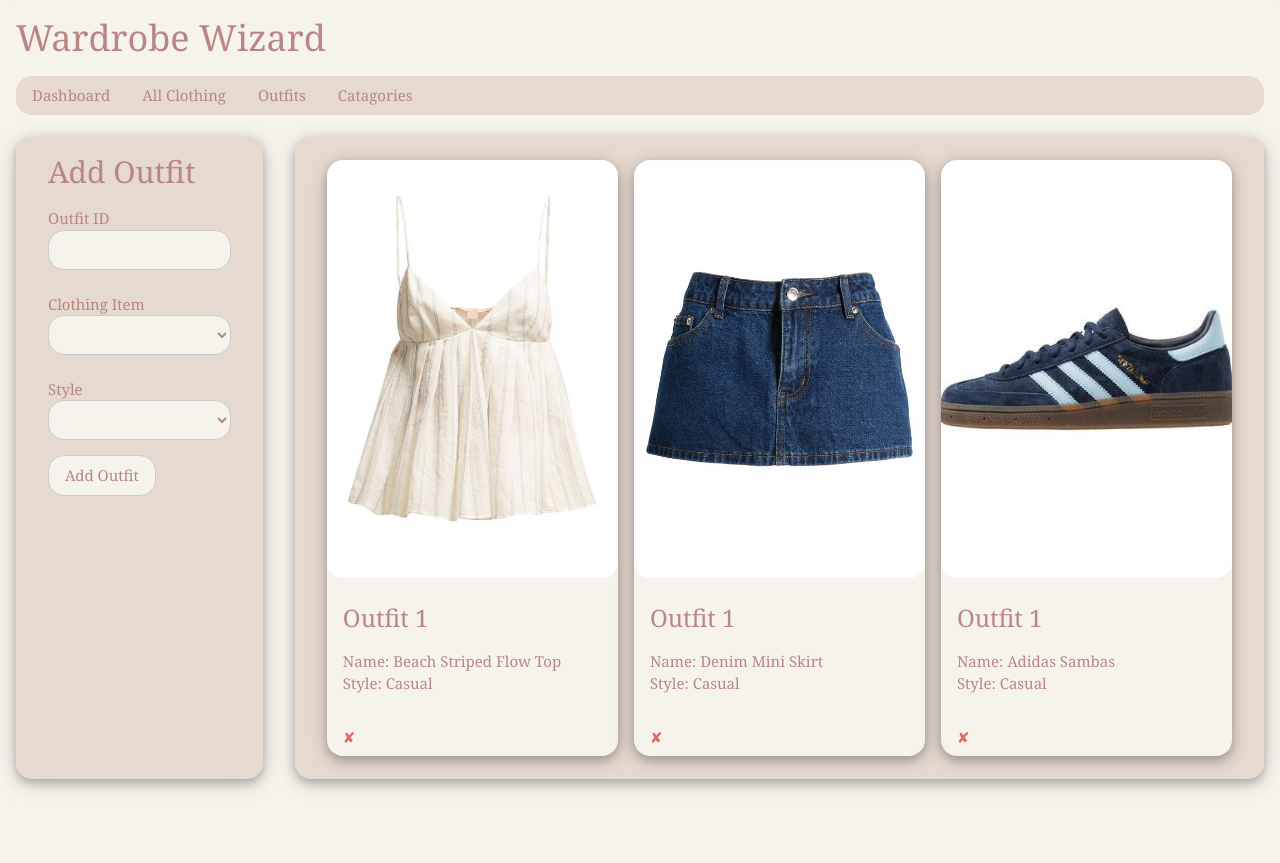
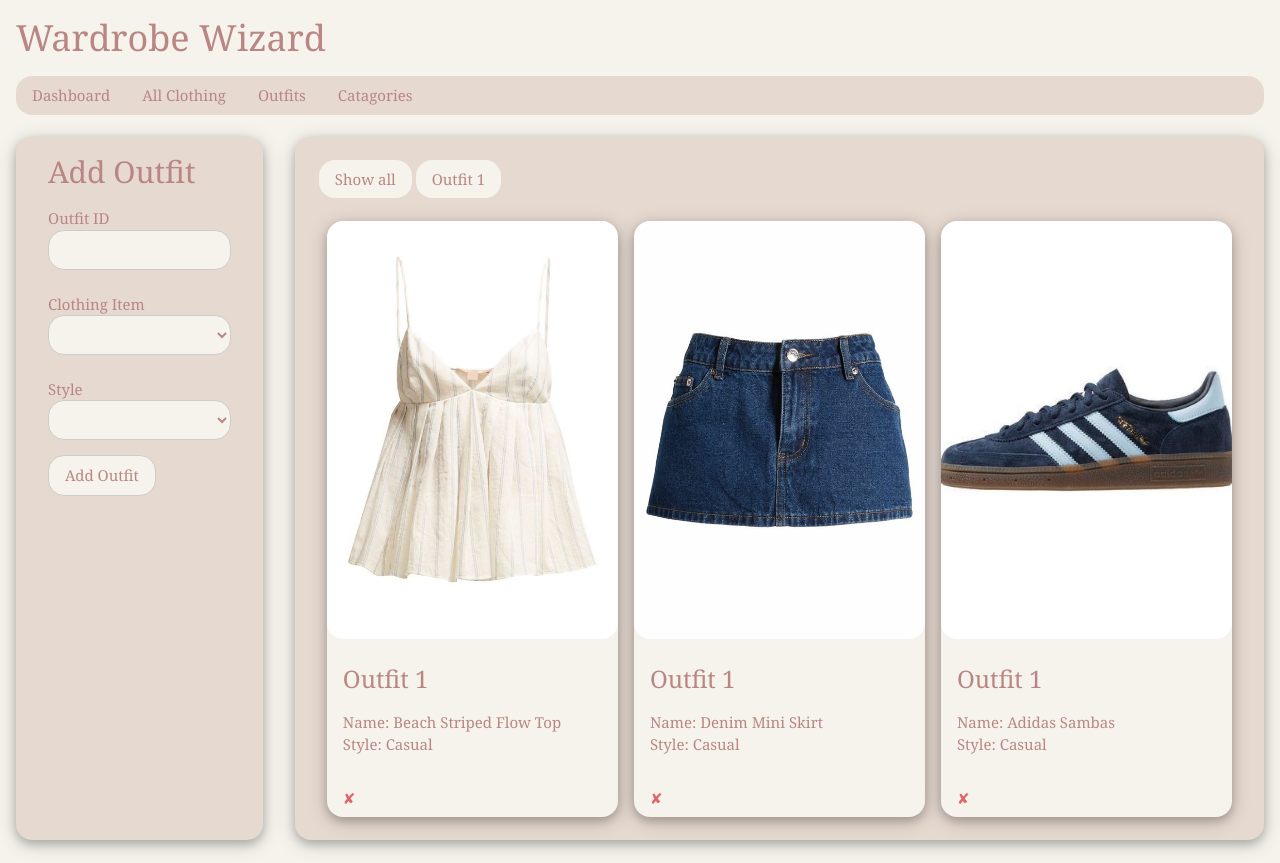
Before and after one commit to charlottepanck/CKP-Wardrobe, a Flask app: page /outfits in a window 1280 px wide. Before the commit the page ends 790 px from the top, so only its background shows below. Run offline with Flask 3, Linux system fonts and the light colour scheme; a user stored in the database is signed in; data comes from the database, SQL or seed files in the repository; both versions use the stored data as it was after the commit.

Commit message:
filter for outfits page

```diff
--- a/app.py
+++ b/app.py
@@ -216,7 +216,13 @@ def viewoutfits(user_id):
     LEFT JOIN clothing ON outfit.outfit_img_file = clothing.clothing_id
     WHERE outfit.user_id=?;""", (user_id,))
         outfits_results = cursor.fetchall()
-
+        cursor.execute("""SELECT outfit.id, outfit.outfit_id, clothing.name, style.style_name, clothing.img_file, outfit.user_id
+    FROM outfit
+    LEFT JOIN style ON outfit.outfit_style = style.style_id
+    LEFT JOIN clothing ON outfit.outfit_img_file = clothing.clothing_id
+    WHERE outfit.user_id=?
+    GROUP BY outfit.outfit_id;""", (user_id,))
+        new_outfits_results = cursor.fetchall()
         cursor.execute("SELECT clothing_id, name FROM clothing WHERE user_id=?;", (user_id,))
         resultsclothingo = cursor.fetchall()
         cursor.execute("SELECT * FROM style WHERE user_id=?;", (user_id,))
@@ -224,7 +230,7 @@ def viewoutfits(user_id):
         cursor.execute("SELECT clothing_id, img_file, name FROM clothing WHERE user_id=?;", (user_id,))
         resultsimg_fileo = cursor.fetchall()
         db.close()
-        return render_template("outfits.html", user_id=user_id, outfits_results = outfits_results, resultsstyleo=resultsstyleo, resultsclothingo=resultsclothingo, resultsimg_fileo=resultsimg_fileo)
+        return render_template("outfits.html", user_id=user_id, new_outfits_results=new_outfits_results, outfits_results = outfits_results, resultsstyleo=resultsstyleo, resultsclothingo=resultsclothingo, resultsimg_fileo=resultsimg_fileo)
     else:
         return redirect(url_for('login'))
 
--- a/static/charlottestyles.css
+++ b/static/charlottestyles.css
@@ -78,6 +78,37 @@ img {
 .colour5,.hover-colour5:hover{
   color:#B98684!important;
   background-color:#E6D9D0 !important
+}
+
+.filterDiv {
+  display: none;
+}
+
+.show {
+  display: block;
+}
+
+.container {
+  margin-top: 20px;
+  overflow: hidden;
+}
+
+/* Style the buttons */
+.btn {
+  border: none;
+  outline: none;
+  padding: 12px 16px;
+  background-color: #f1f1f1;
+  cursor: pointer;
+}
+
+.btn:hover {
+  background-color: #ddd;
+}
+
+.btn.active {
+  background-color: #666;
+  color: white;
 }
 
 .gallery-wrap {
--- a/templates/outfits.html
+++ b/templates/outfits.html
@@ -31,29 +31,21 @@
     </form>
   </div>
 
-<!--<br>
-<table class="w3-table-all">
-    <tr>
-        <th>Outfit ID</th>
-        <th>Clothing Item</th>
-        <th>Style</th>
-
-    {% for item in outfits_results %}
-    <tr>
-        <td>{{ item[0] }}</td>
-        <td>{{ item[1] }}</td>
-        <td>{{ item[2] }}</td>
-    </tr>
-    {% endfor %}
-</table>-->
-
 <div class="w3-container"></div>
 
   <div class="w3-container w3-round-xlarge colour5 w3-cell w3-card-4" style="width:80%">
     <br>
     <div class="w3-row-padding">
+      <div id="myBtnContainer">
+        <button class="w3-ckp-button colour4 active" onclick="filterSelection('all')"> Show all</button>
+        {% for item in new_outfits_results %}
+        <button class="w3-ckp-button colour4" onclick="filterSelection('{{item[1]}}')">Outfit {{ item[1] }}</button>
+        {% endfor %}
+      </div>
+      <br>
       {% for item in outfits_results %}
       <div class="w3-third">
+        <div class="filterDiv {{item[1]}}">
         <div class="gallery-wrap w3-card-4 colour4 w3-round-xlarge">
           <img src="/static/images/{{ item[4] }}" alt=lol class="gallery-wrap w3-round-xlarge responsive" onError="this.onerror=null;this.src='/static/images/noimage_lol.jpg';">
           <div class="padding">
@@ -64,6 +56,7 @@
             <input type="submit" title="Delete" class="input w3-padding delete-button w3-right-align" value="&#10008;" onclick="return confirm('Are you sure you want to delete this Item?')">
           </form>
         </div>
+      </div>
         <br>
       </div>
       {% endfor %}
@@ -71,4 +64,50 @@
   </div>
 </div>
 <br>
+
+<script>
+  // Source code: https://www.w3schools.com/howto/howto_js_filter_elements.asp
+  filterSelection("all")
+  function filterSelection(c) {
+    var x, i;
+    x = document.getElementsByClassName("filterDiv");
+    if (c == "all") c = "";
+    for (i = 0; i < x.length; i++) {
+      w3RemoveClass(x[i], "show");
+      if (x[i].className.indexOf(c) > -1) w3AddClass(x[i], "show");
+    }
+  }
+
+  function w3AddClass(element, name) {
+    var i, arr1, arr2;
+    arr1 = element.className.split(" ");
+    arr2 = name.split(" ");
+    for (i = 0; i < arr2.length; i++) {
+      if (arr1.indexOf(arr2[i]) == -1) {element.className += " " + arr2[i];}
+    }
+  }
+
+  function w3RemoveClass(element, name) {
+    var i, arr1, arr2;
+    arr1 = element.className.split(" ");
+    arr2 = name.split(" ");
+    for (i = 0; i < arr2.length; i++) {
+      while (arr1.indexOf(arr2[i]) > -1) {
+        arr1.splice(arr1.indexOf(arr2[i]), 1);
+      }
+    }
+    element.className = arr1.join(" ");
+  }
+
+  // Add active class to the current button (highlight it)
+  var btnContainer = document.getElementById("myBtnContainer");
+  var btns = btnContainer.getElementsByClassName("btn");
+  for (var i = 0; i < btns.length; i++) {
+    btns[i].addEventListener("click", function(){
+      var current = document.getElementsByClassName("active");
+      current[0].className = current[0].className.replace(" active", "");
+      this.className += " active";
+    });
+  }
+  </script>
 {% endblock %}
```
Also changed, not shown: ckpwardrobe.db.
